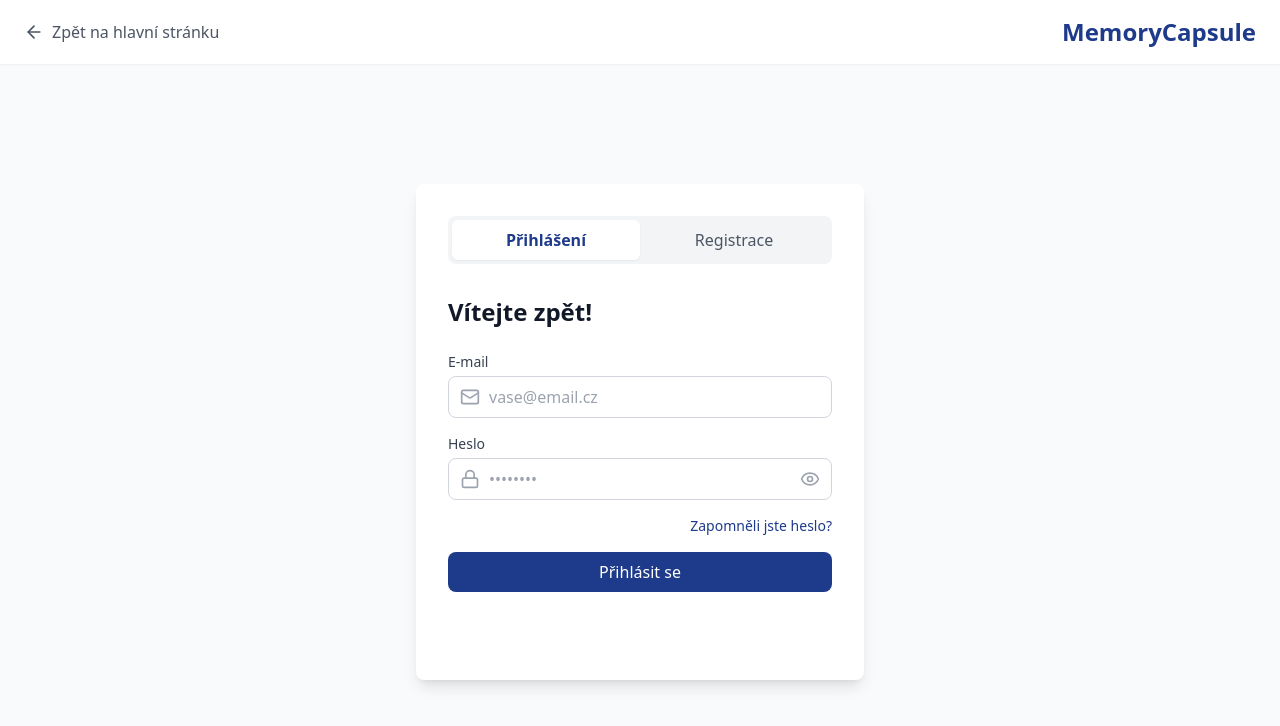
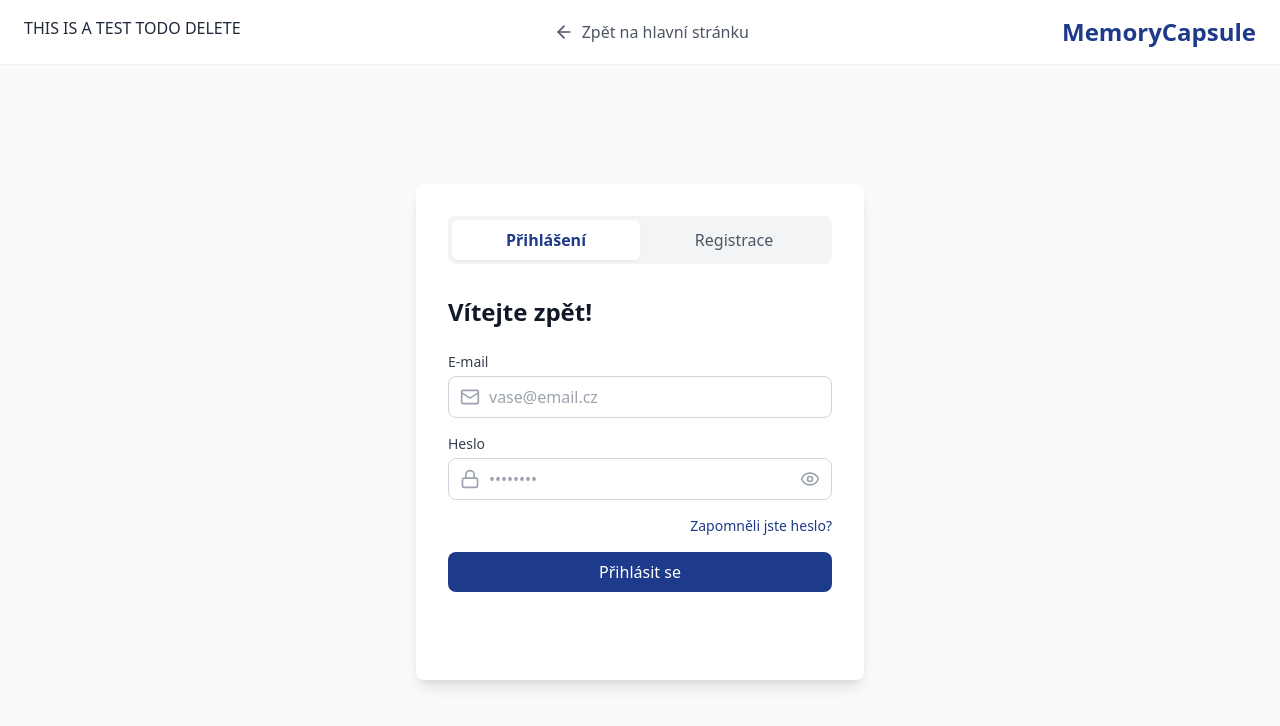
Before and after one commit to spinkma1/pm2-time-capsule, a React (Vite) app in the folder frontend/time-capsule/: page / in a window 1280 px wide. Both pictures are taken after a click on the button "PŘIHLÁSIT SE". Shown: the top 726 px of the page. Built offline with nearby package versions, Linux system fonts and the light colour scheme.

Commit message:
test deploy

```diff
--- a/frontend/time-capsule/src/screens/AuthPages.jsx
+++ b/frontend/time-capsule/src/screens/AuthPages.jsx
@@ -127,8 +127,12 @@ const AuthPages = ({ setCurrentPage, currentPage, setUser }) => {
     };
 
     return (
+
+        // TEST A GIGANTIC TEXT TO SEE IF MY CHANGES GO THRU
+
         <div className="min-h-screen bg-gray-50 flex flex-col relative">
             <div className="bg-white shadow-sm py-4 px-6 flex flex-col md:flex-row md:justify-between relative">
+                <text> THIS IS A TEST  TODO DELETE</text>
                 <button
                     onClick={() => setCurrentPage('landing')}
                     className="absolute top-4 left-6 flex items-center text-gray-600 hover:text-blue-900 md:relative md:top-0 md:left-0"
```
